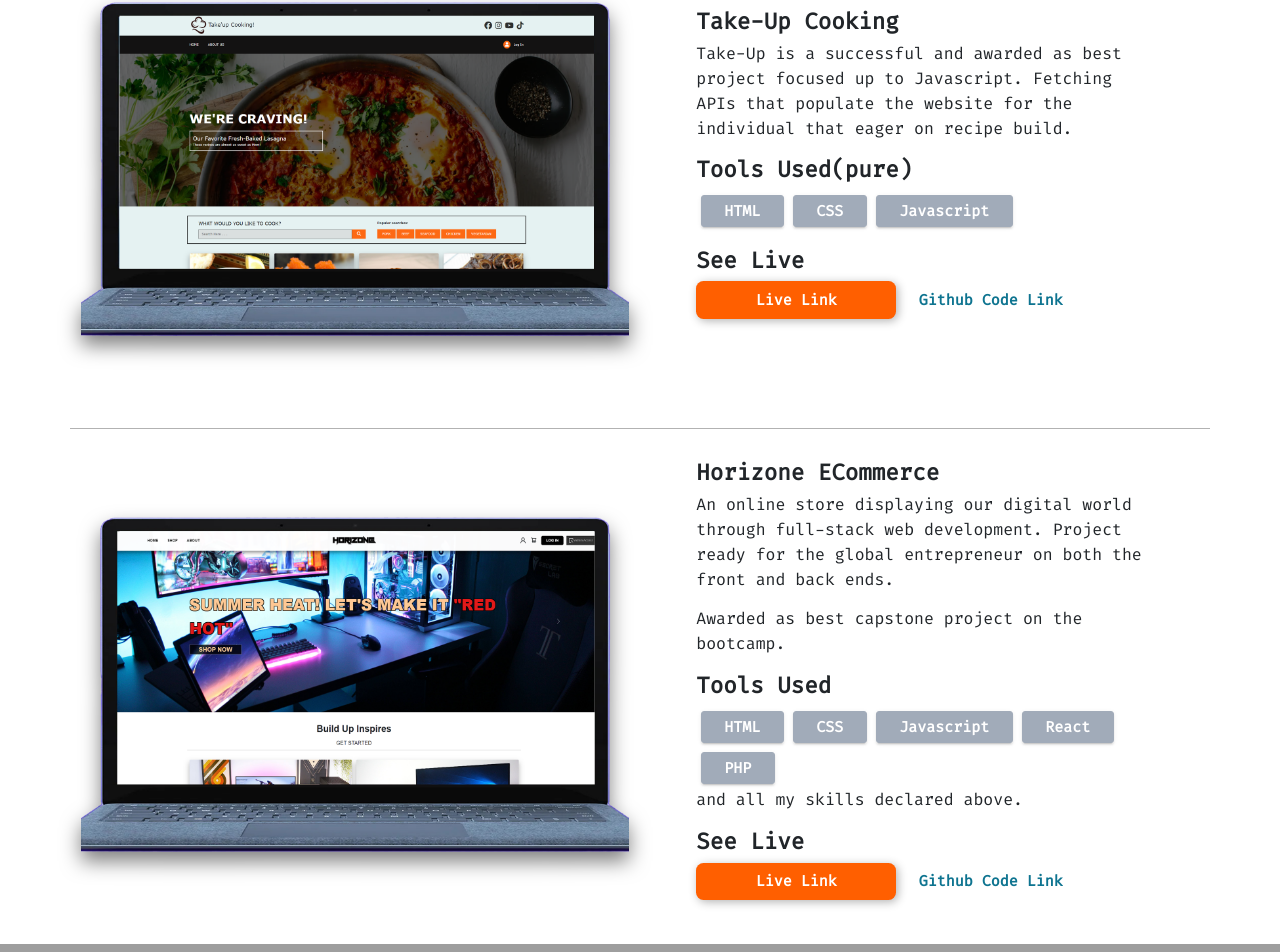
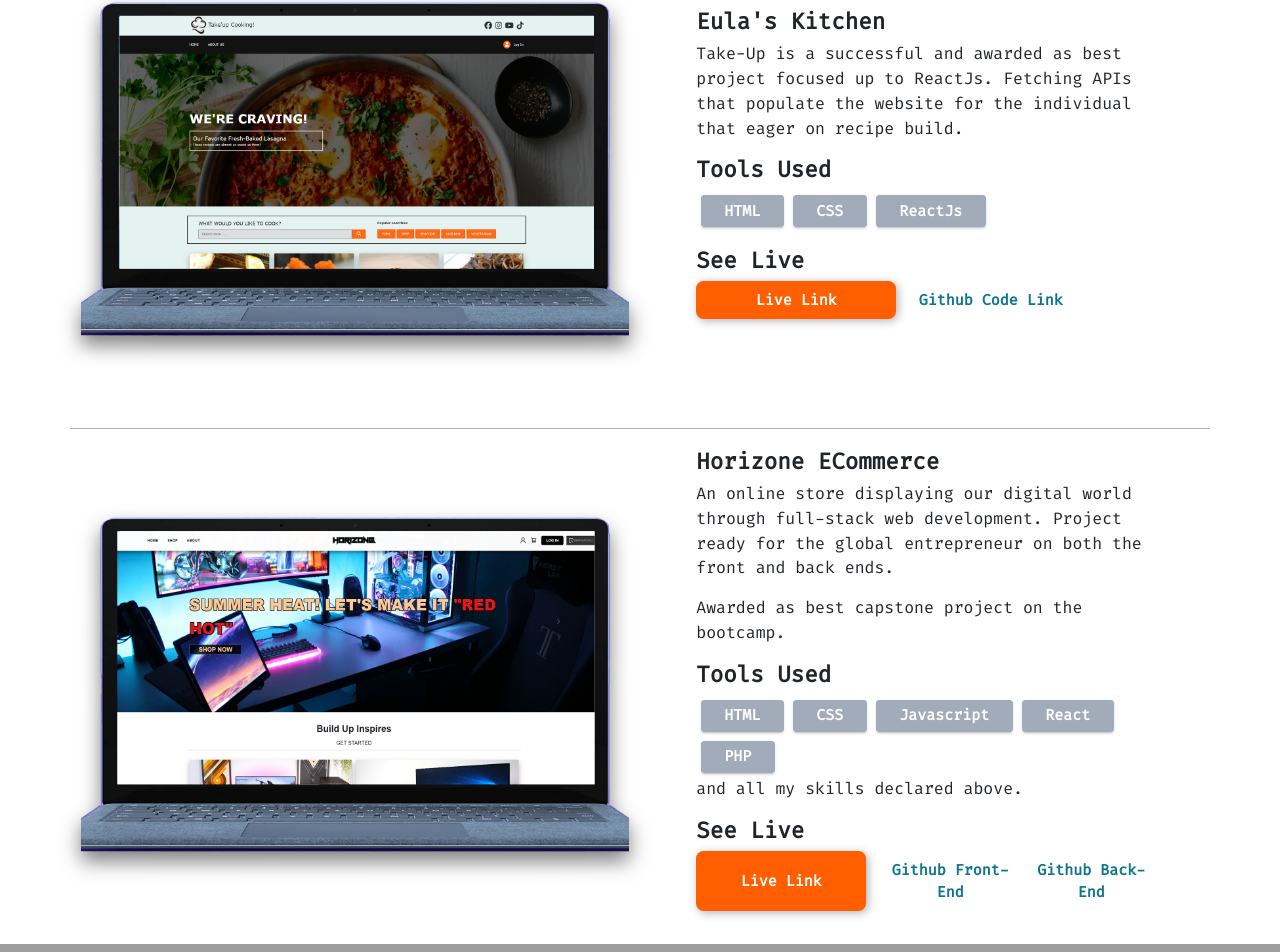
Before and after one commit to Argie-08/porfolioJob, a React (Vite) app: page / in a window 1280 px wide. Shown: the part 1843-2795 px from the top of the page. Built offline with nearby package versions, Linux system fonts and the light colour scheme; grey boxes are pictures that could not be loaded.

Commit message:
add Github Link

```diff
--- a/src/components/About.css
+++ b/src/components/About.css
@@ -1,5 +1,4 @@
 main {
-  height: 100%;
   padding-top: 1.5rem;
   padding-bottom: 1.5rem;
   width: 100%;
--- a/src/components/Contact.css
+++ b/src/components/Contact.css
@@ -1,5 +1,4 @@
 .contactForm {
-  height: 80vh;
   width: 100%;
   background: url(https://static.vecteezy.com/system/resources/previews/007/100/608/non_2x/abstract-geometric-white-and-gray-on-light-silver-gradient-background-modern-banner-design-illustration-free-vector.jpg);
   background-repeat: no-repeat;
--- a/src/components/Projects.css
+++ b/src/components/Projects.css
@@ -51,3 +51,9 @@ section h4 {
   border-bottom: solid 1px rgba(0, 0, 0, 0.3);
   padding-bottom: 1rem;
 }
+
+@media (max-width: 576px) {
+  .gitcode .p-button-label {
+    font-size: 0.5rem;
+  }
+}
--- a/src/components/Projects.jsx
+++ b/src/components/Projects.jsx
@@ -8,17 +8,20 @@ import "./Projects.css";
 
 const Projects = ({ project }) => {
   function pureJs() {
-    window.location.href =
-      "https://argie-08.github.io/TakeUpCooking/indexambot.html";
+    window.location.href = "https://eulakitchen.onrender.com";
   }
   function fullStack() {
     window.location.href = "https://capstone-blsl.onrender.com";
   }
   function pureJsGit() {
-    window.location.href = "https://github.com/Argie-08/TakeUpCooking.git";
+    window.location.href =
+      "https://github.com/Argie-08/kodego-mini-project-2.git";
   }
-  function fullStackGit() {
+  function frontGit() {
     window.location.href = "https://github.com/Argie-08/capstone.git";
+  }
+  function backGit() {
+    window.location.href = "https://github.com/Argie-08/capstone-backend.git";
   }
   return (
     <section ref={project} className="pt-5">
@@ -38,15 +41,15 @@ const Projects = ({ project }) => {
           </Col>
           <Col xs={12} md={5} xl={5}>
             <div>
-              <h4>Take-Up Cooking</h4>
+              <h4>Eula's Kitchen</h4>
               <p>
                 Take-Up is a successful and awarded as best project focused up
-                to Javascript. Fetching APIs that populate the website for the
+                to ReactJs. Fetching APIs that populate the website for the
                 individual that eager on recipe build.
               </p>
             </div>
             <div className="mt-3">
-              <h4>Tools Used(pure)</h4>
+              <h4>Tools Used</h4>
               <Button
                 label="HTML"
                 disabled
@@ -62,7 +65,7 @@ const Projects = ({ project }) => {
                 className="skillsBtn px-4 py-1"
               />
               <Button
-                label="Javascript"
+                label="ReactJs"
                 disabled
                 severity="secondary"
                 raised
@@ -151,9 +154,15 @@ const Projects = ({ project }) => {
                   onClick={fullStack}
                 />
                 <Button
-                  label="Github Code Link"
-                  className="py-2"
-                  onClick={fullStackGit}
+                  label="Github Front-End"
+                  className="py-2 gitcode"
+                  onClick={frontGit}
+                  link
+                />
+                <Button
+                  label="Github Back-End"
+                  className="py-2 gitcode"
+                  onClick={backGit}
                   link
                 />
               </div>
```
